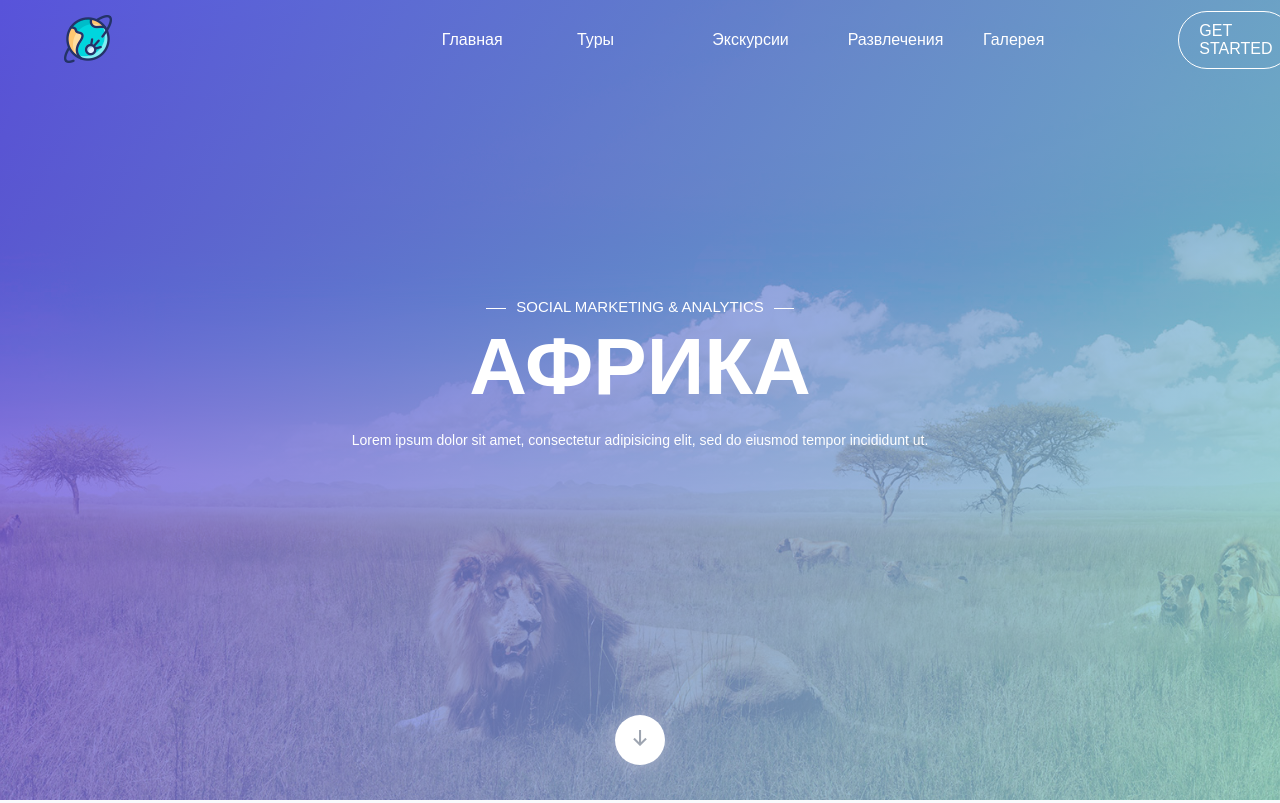
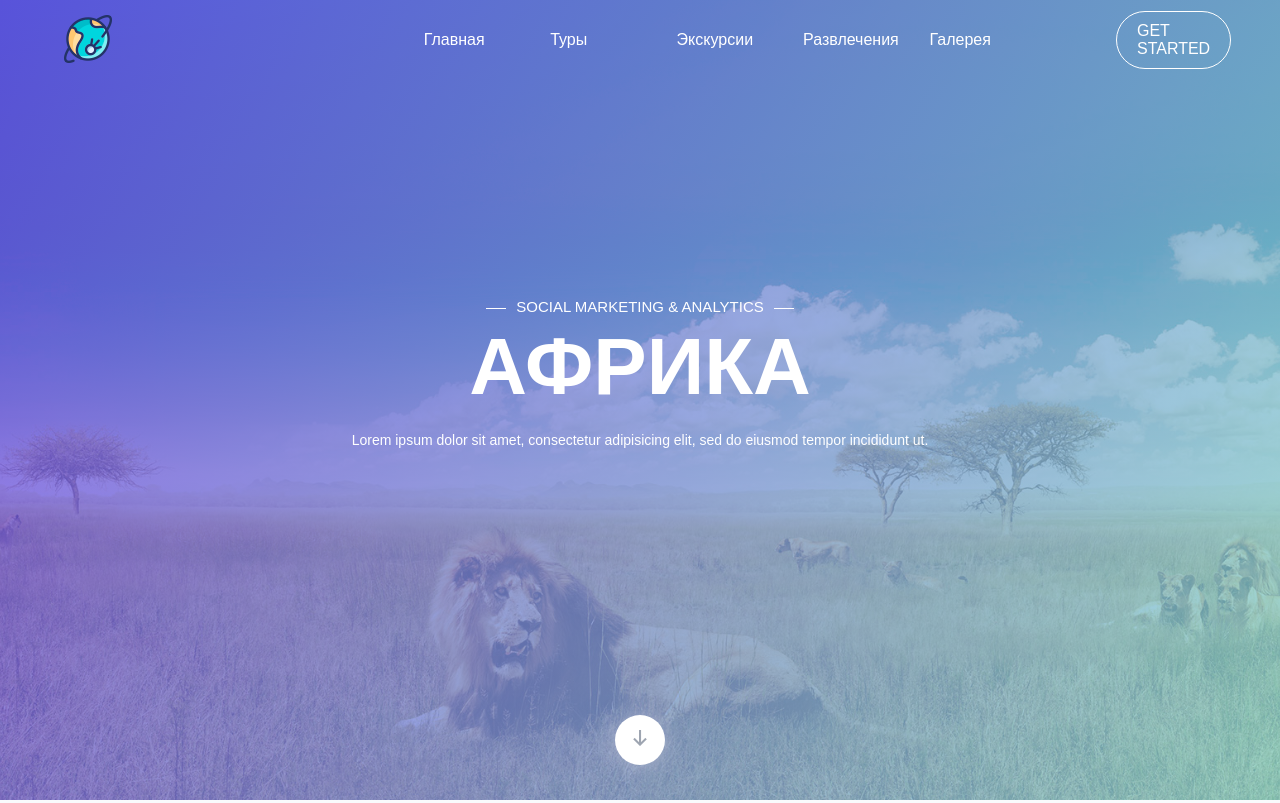
Before and after one commit to alexandere1997/africa.github.io, a plain HTML site: page index.html in a window 1280 px wide. Shown: the top 803 px of the page. Drawn offline with Linux system fonts and the light colour scheme.

Commit message:
testnig1

```diff
--- a/less/main.less
+++ b/less/main.less
@@ -66,7 +66,7 @@ body{
 		position: relative;
 		z-index: 2;
 		.menu{
-			width: 86%;
+			width: 85%;
 			ul{
 			display: flex;
 			justify-content:space-around;
@@ -482,7 +482,7 @@ body{
 .menu{
 	align-items: center;
 	li{
-		width: 60px;
+		width: 160px;
 		display: flex;
 		height: 60px;
 		justify-content: flex-start;
```
Also changed, not shown: css/main.css.
